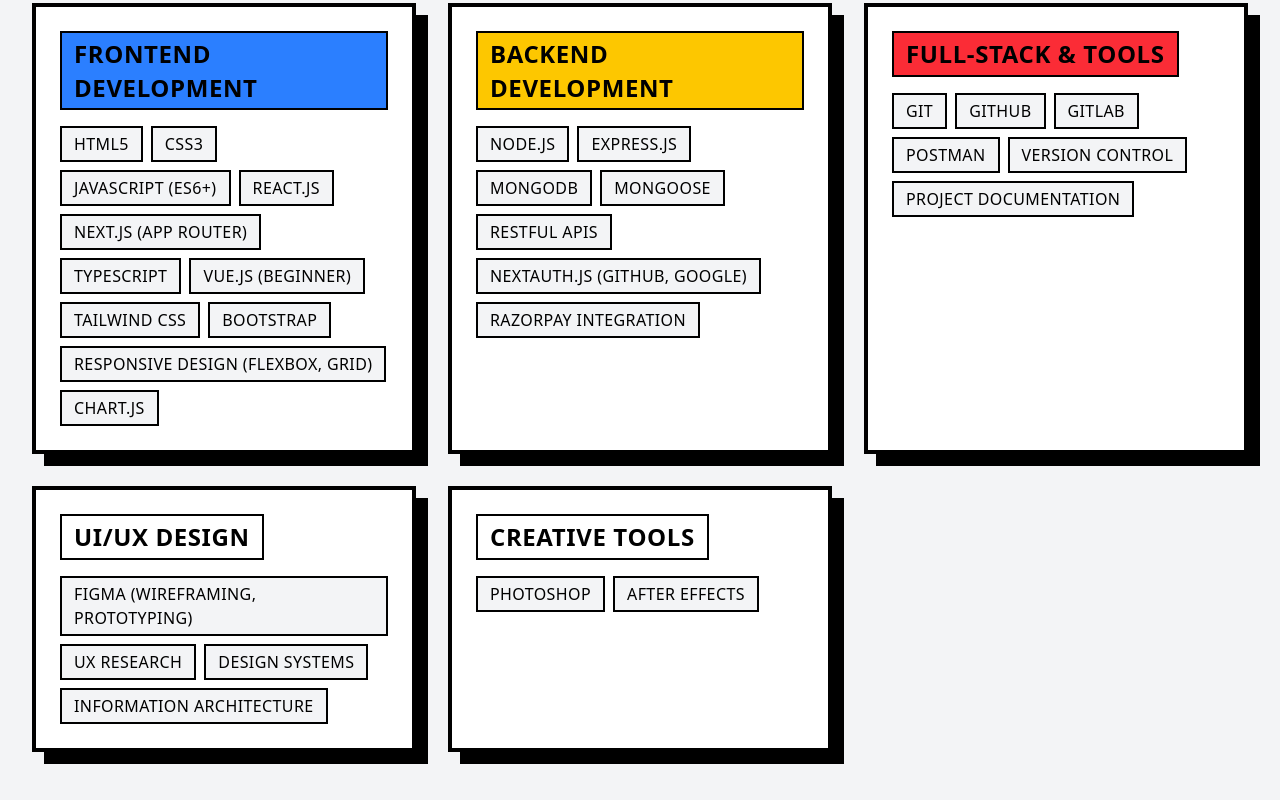
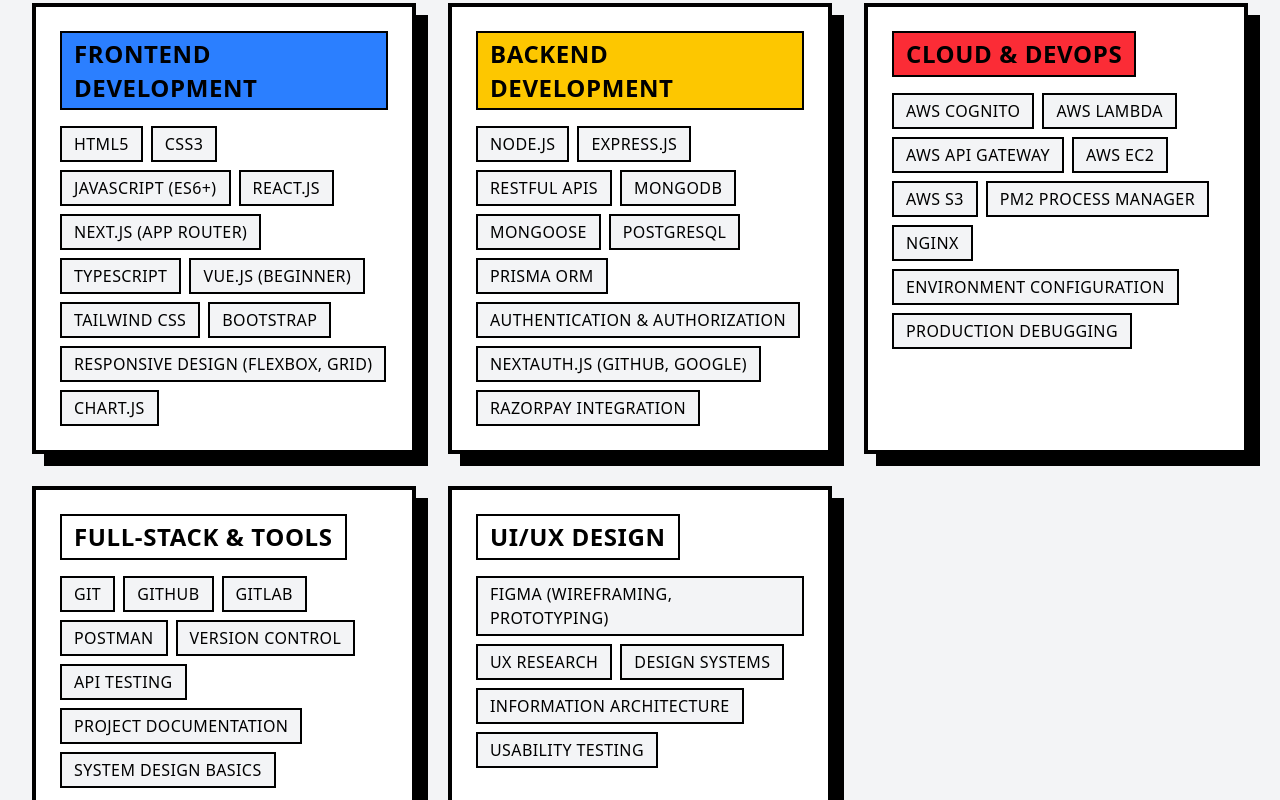
Before and after one commit to HarshJajaniya/My-Portfolio, a React app: page / in a window 1280 px wide. Shown: the part 1840-2640 px from the top of the page. Built offline with nearby package versions, Linux system fonts and the light colour scheme; the HTML template or start-up script is replaced by a standard one.

Commit message:
nitrogen added

```diff
--- a/src/components/Hero.tsx
+++ b/src/components/Hero.tsx
@@ -83,13 +83,15 @@
               <Mail size={28} />
             </a>
             <a
-              href="https://drive.google.com/file/d/1B2d06y_vmtnk6CkklS5cNUQitrSOKnOC/view?usp=sharing"
-              download
+              href="https://drive.google.com/file/d/1d9XcBUWW0bzb9CeatTjd-zR9qxtvNWx1/view?usp=sharing"
+              download="Harsh_Jajaniya_Resume.pdf"
+              target="_blank"
+              rel="noopener noreferrer"
               className="px-8 py-4 bg-yellow-400 border-4 border-black text-black
-             hover:bg-black hover:text-white transition-all
-             shadow-[8px_8px_0px_0px_rgba(0,0,0,1)]
-             hover:shadow-[4px_4px_0px_0px_rgba(0,0,0,1)]
-             uppercase tracking-wider inline-block mt-6"
+    hover:bg-black hover:text-white transition-all
+    shadow-[8px_8px_0px_0px_rgba(0,0,0,1)]
+    hover:shadow-[4px_4px_0px_0px_rgba(0,0,0,1)]
+    uppercase tracking-wider inline-block mt-6"
             >
               Download My Resume
             </a>
--- a/src/components/Projects.tsx
+++ b/src/components/Projects.tsx
@@ -3,6 +3,27 @@
 
 export function Projects() {
   const projects = [
+    {
+      title: "Nitrogen – Project Management System",
+      description:
+        "A full-stack project management platform with authentication, role-based task handling, and real-time data flow. Built using Next.js, Express.js, Prisma ORM, PostgreSQL, and AWS services including Cognito, Lambda, EC2, and API Gateway.",
+      image: "/assets/nitrogen.png", // add a screenshot/banner here
+      tags: [
+        "Next.js",
+        "TypeScript",
+        "Express.js",
+        "Prisma",
+        "PostgreSQL",
+        "AWS Cognito",
+        "AWS Lambda",
+        "PM2",
+      ],
+      github: "https://github.com/HarshJajaniya/client.git",
+      githubBackend: "https://github.com/HarshJajaniya/nitrogen-backend.git",
+      demo: "https://main.d2zm25dwm40v68.amplifyapp.com/",
+      color: "bg-green-500",
+    },
+
     {
       title: "SR-Asia Website Redesign",
       description:
--- a/src/components/Skills.tsx
+++ b/src/components/Skills.tsx
@@ -23,39 +23,55 @@
       skills: [
         "Node.js",
         "Express.js",
+        "RESTful APIs",
         "MongoDB",
         "Mongoose",
-        "RESTful APIs",
+        "PostgreSQL",
+        "Prisma ORM",
+        "Authentication & Authorization",
         "NextAuth.js (GitHub, Google)",
         "Razorpay Integration",
       ],
     },
     {
+      title: "Cloud & DevOps",
+      color: "bg-red-500",
+      skills: [
+        "AWS Cognito",
+        "AWS Lambda",
+        "AWS API Gateway",
+        "AWS EC2",
+        "AWS S3",
+        "PM2 Process Manager",
+        "Nginx",
+        "Environment Configuration",
+        "Production Debugging",
+      ],
+    },
+    {
       title: "Full-Stack & Tools",
-      color: "bg-red-500",
+      color: "bg-green-500",
       skills: [
         "Git",
         "GitHub",
         "GitLab",
         "Postman",
         "Version Control",
+        "API Testing",
         "Project Documentation",
+        "System Design Basics",
       ],
     },
     {
       title: "UI/UX Design",
-      color: "bg-green-500",
+      color: "bg-purple-500",
       skills: [
         "Figma (Wireframing, Prototyping)",
         "UX Research",
         "Design Systems",
         "Information Architecture",
+        "Usability Testing",
       ],
-    },
-    {
-      title: "Creative Tools",
-      color: "bg-purple-500",
-      skills: ["Photoshop", "After Effects"],
     },
   ];
 
```
Also changed, not shown: public/assets/nitrogen.png (added).
